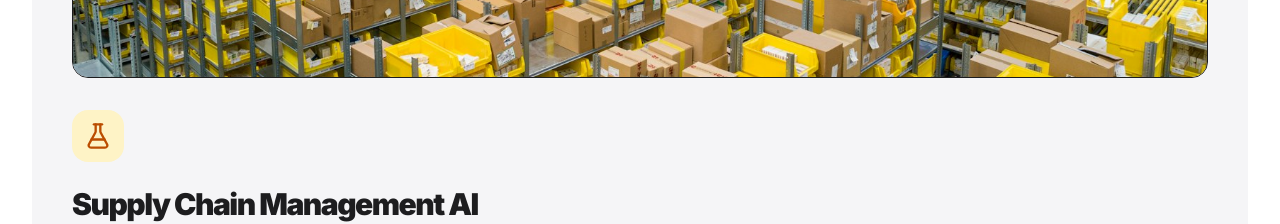
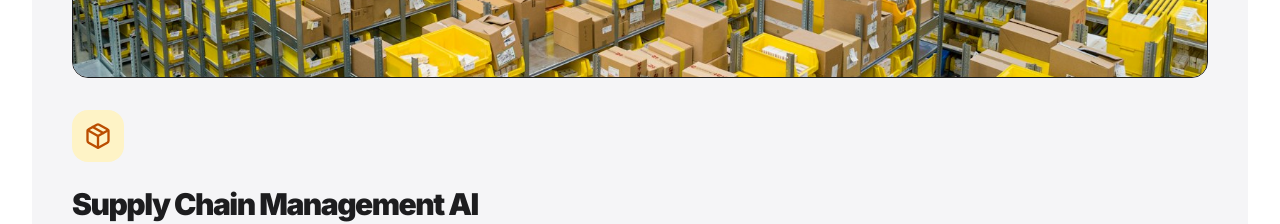
Before and after one commit to imanyunar/start, a React (Vite) app: page /laboratory in a window 1280 px wide. Shown: the part 1640-1864 px from the top of the page. Built offline with nearby package versions, Linux system fonts and the light colour scheme.

Commit message:
Change SCM icon to Package and double check LabPage changes

```diff
--- a/src/pages/LabPage.tsx
+++ b/src/pages/LabPage.tsx
@@ -1,5 +1,5 @@
 import { motion } from 'framer-motion';
-import { BrainCircuit, FlaskConical, ArrowRight, Zap, Microscope } from 'lucide-react';
+import { BrainCircuit, FlaskConical, ArrowRight, Zap, Microscope, Package } from 'lucide-react';
 import { Link } from 'react-router-dom';
 import { useTranslation } from 'react-i18next';
 const businessMockup = '/business_profile_laptop_mockup.png';
@@ -136,7 +136,7 @@ const LabPage = () => {
               </div>
 
               <div className="p-3 bg-amber-100 rounded-2xl text-amber-700 w-fit mb-6">
-                <FlaskConical size={28} />
+                <Package size={28} />
               </div>
 
               <h2 className="text-3xl font-black text-app-text mb-4 tracking-tighter">Supply Chain Management AI</h2>
```
